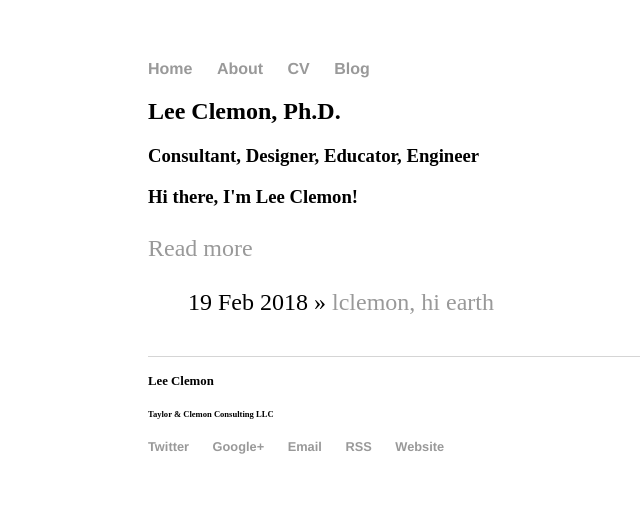
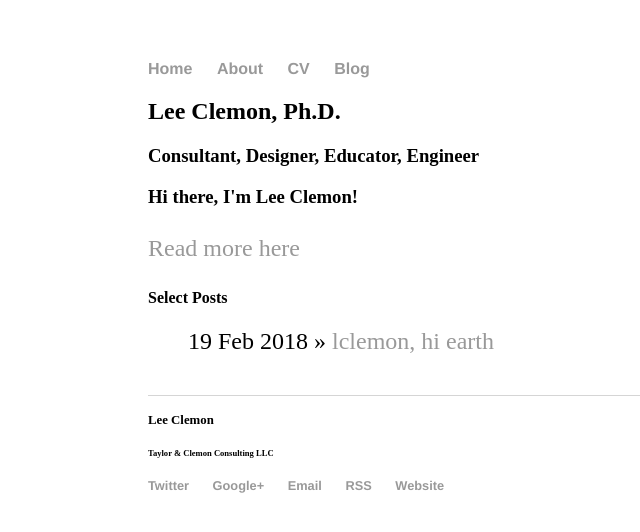
Before and after one commit to lclemon/lclemon.github.io, a Jekyll site: the page built from index.html, in a window 1280 px wide. Shown: the top 532 px of the page, without its empty margins (44-684 px from the left). Built offline with Jekyll 4.4.1, drawn with Linux system fonts in a browser that asks for light colours.

Commit message:
Update index.html

```diff
--- a/index.html
+++ b/index.html
@@ -9,9 +9,10 @@ title: Lee Clemon, Ph.D.
 
 <div class="blurb">
 	<h3>Hi there, I'm Lee Clemon!</h1>
-	<p> <a href="/about">Read more</a></p>
+	<p> <a href="/about">Read more here</a></p>
 </div><!-- /.blurb -->
 
+<h4> Select Posts</h4>
 <ul class="posts">
 
 	  {% for post in site.posts %}
```
